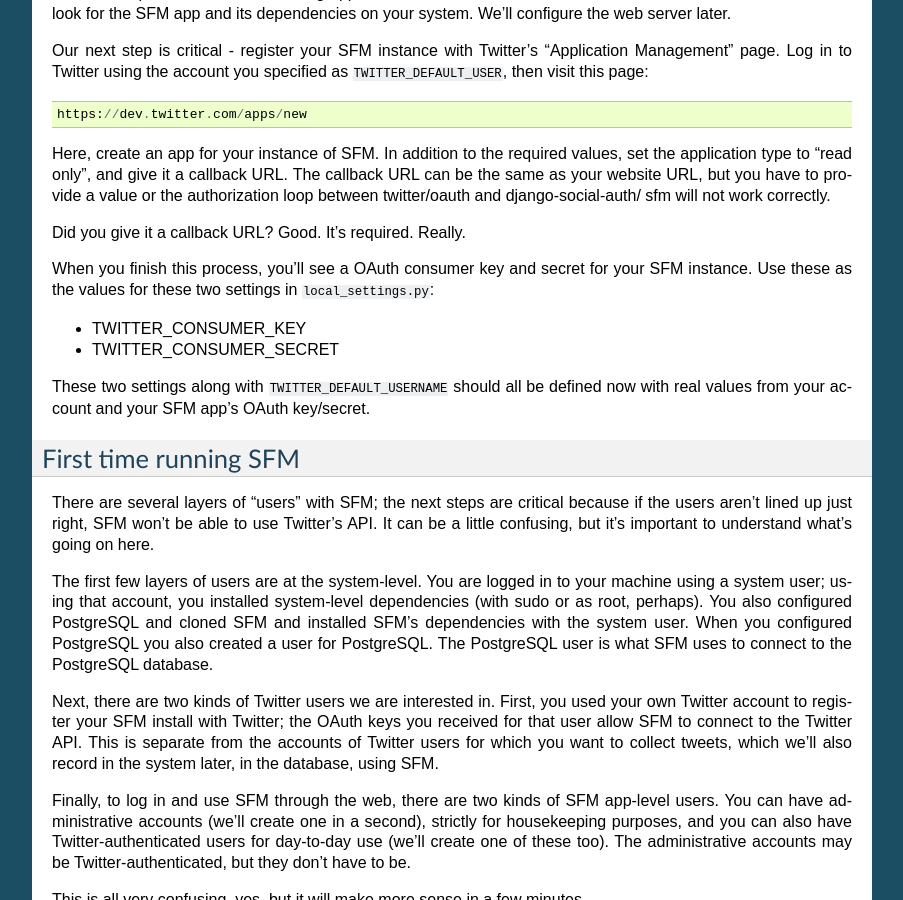
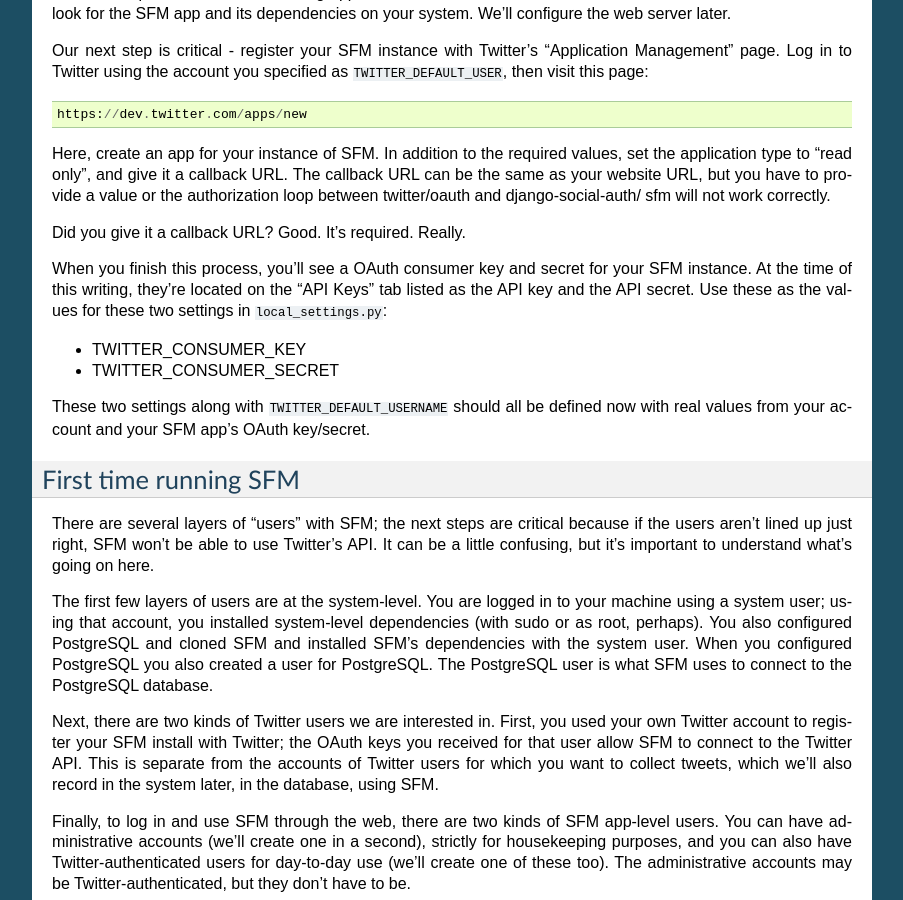
Before and after one commit to gwu-libraries/social-feed-manager, a Sphinx documentation site: the page built from docs/install.rst, in a window 1280 px wide and 900 px high, scrolled down 2898 px. Shown: the whole window, without its empty margins (198-1101 px from the left). Built offline with Sphinx 7.4.7, drawn with Linux system fonts in a browser that asks for light colours.

Commit message:
Added more detail as to where the API key and API secret are located on the dev.twitter.com screen

```diff
--- a/docs/install.rst
+++ b/docs/install.rst
@@ -215,7 +215,9 @@
 Did you give it a callback URL?  Good.  It's required.  Really.
 
 When you finish this process, you'll see a OAuth consumer key and secret
-for your SFM instance.  Use these as the values for these two settings in
+for your SFM instance.  At the time of this writing, they're located on the
+"API Keys" tab listed as the API key and the API secret.
+Use these as the values for these two settings in
 ``local_settings.py``:
 
 - TWITTER_CONSUMER_KEY
```
